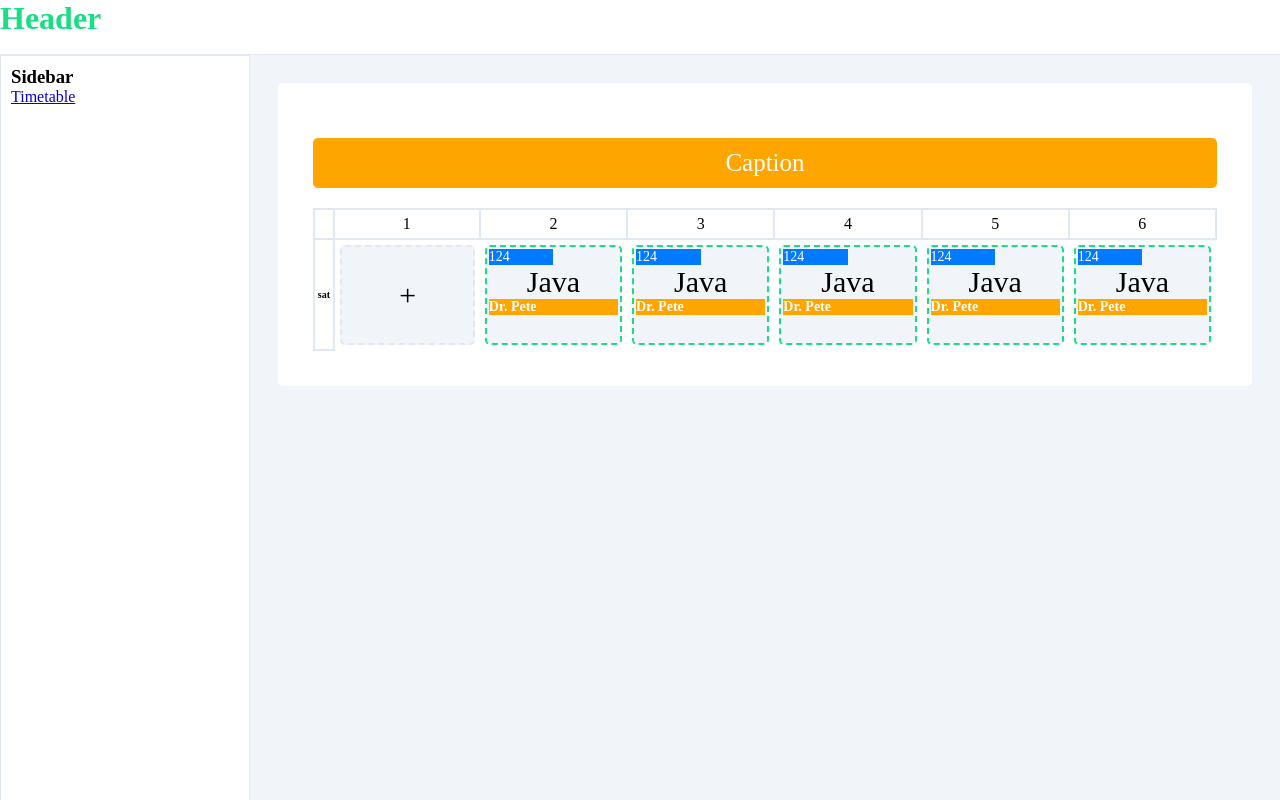
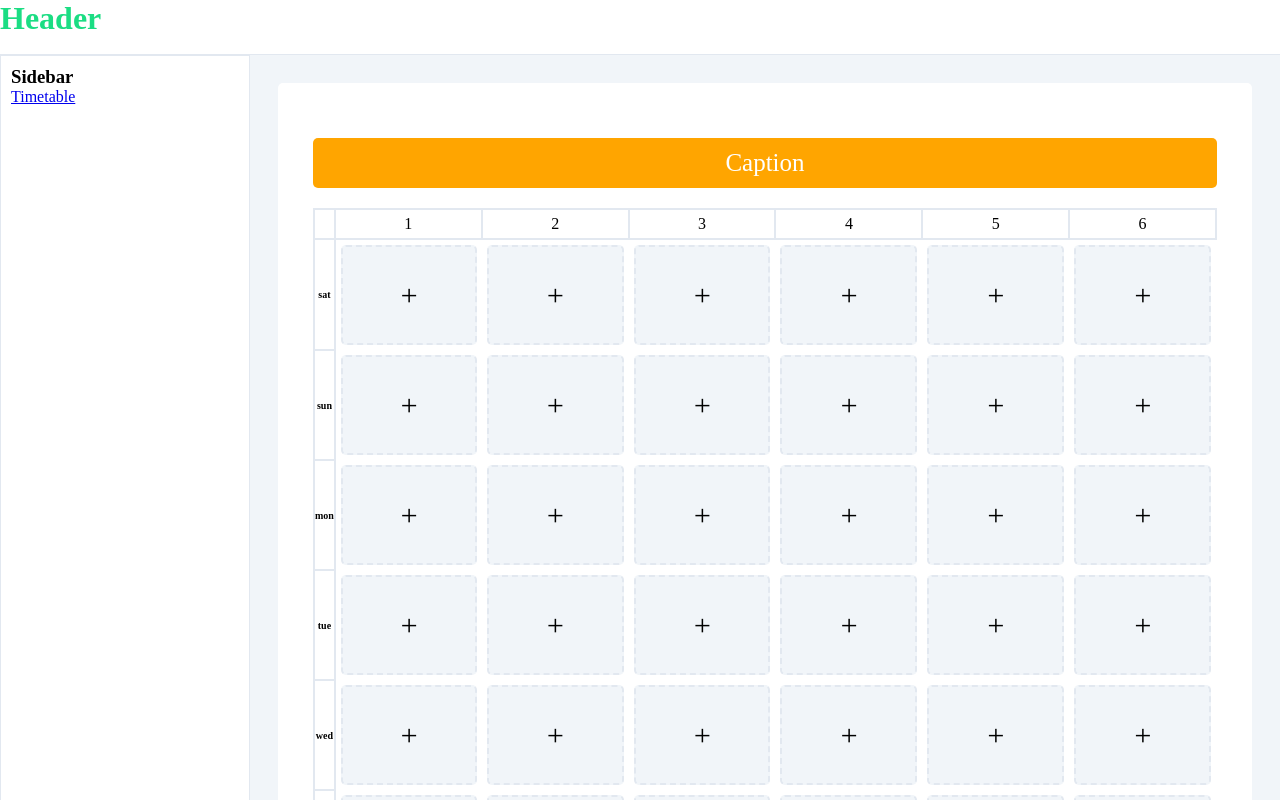
Before and after one commit to EzzatKhaqan/Vue-Journey, a Vue app in the folder module-library/: page /timetable in a window 1280 px wide. Built offline with nearby package versions, Linux system fonts and the light colour scheme.

Commit message:
update:timetable

```diff
--- a/module-library/src/modules/Timetable/components/TimetableData.vue
+++ b/module-library/src/modules/Timetable/components/TimetableData.vue
@@ -1,16 +1,24 @@
 <script setup>
+import { computed } from "vue";
+
 const props = defineProps({
-    empty_cell: Boolean
+    data: Object,
 });
+
+const empty = computed(() => {
+    if (props.data)
+        return Object.keys(props.data).length > 0 ? false : true;
+})
+
 </script>
 <template>
 
     <td>
-        <div class="wrapper-data" :class="[props.empty_cell ? 'deactive_border' : 'active_border']">
-            <div v-if="!props.empty_cell">
-                <div class="room">124</div>
-                <div class="lecture">Java</div>
-                <div class="lecturer">Dr. Pete</div>
+        <div class="wrapper-data" :class="[empty ? 'deactive_border' : 'active_border']">
+            <div class="data" v-if="!empty">
+                <div class="room">{{ props.data.location }}</div>
+                <div class="lecture">{{ props.data.subject }}</div>
+                <div class="lecturer">{{ props.data.teacher }}</div>
             </div>
             <div class="emplty_cell" v-else>
                 <i class="pi pi-add">+</i>
@@ -36,6 +44,11 @@ const props = defineProps({
 
 .deactive_border {
     border: 2px dashed var(--e-border-color);
+}
+
+.data {
+    width: 100%;
+    height: 100%;
 }
 
 .emplty_cell {
--- a/module-library/src/modules/Timetable/components/TimetableDataTable.vue
+++ b/module-library/src/modules/Timetable/components/TimetableDataTable.vue
@@ -1,6 +1,11 @@
 <script setup>
 import TimetableData from './TimetableData.vue';
 import TimetableCaption from './TimetableCaption.vue';
+
+const props = defineProps({
+    data: Object,
+});
+
 </script>
 
 <template>
@@ -9,21 +14,10 @@ import TimetableCaption from './TimetableCaption.vue';
         <table>
             <tr>
                 <th></th>
-                <td>1</td>
-                <td>2</td>
-                <td>3</td>
-                <td>4</td>
-                <td>5</td>
-                <td>6</td>
+                <td v-for="i in 6" :key="i">{{ i }}</td>
             </tr>
-            <tr>
-                <th>sat</th>
-                <TimetableData :empty_cell="true" />
-                <TimetableData />
-                <TimetableData />
-                <TimetableData />
-                <TimetableData />
-                <TimetableData />
+            <tr v-for="(day, dayIndex) in props.data" :key="dayIndex">
+                <slot name="body" :day="day" />
             </tr>
         </table>
     </div>
--- a/module-library/src/modules/Timetable/pages/Timetable.vue
+++ b/module-library/src/modules/Timetable/pages/Timetable.vue
@@ -1,11 +1,91 @@
+<script setup>
+import { ref } from 'vue';
+import TimetableDataTable from '../components/TimetableDataTable.vue';
+import TimetableData from "../components/TimetableData.vue";
+const weekday = ref(["sat", "sun", "mon", "tue", "wed", "thu"]);
+const timetable = ref(
+    [
+        {
+            weekday: 0,
+            data: [
+                { slot: 1, data: {} },
+                { slot: 2, data: {} },
+                { slot: 3, data: {} },
+                { slot: 4, data: {} },
+                { slot: 5, data: {} },
+                { slot: 6, data: {} }
+            ]
+        },
+        {
+            weekday: 1,
+            data: [
+                { slot: 1, data: {} },
+                { slot: 2, data: {} },
+                { slot: 3, data: {} },
+                { slot: 4, data: {} },
+                { slot: 5, data: {} },
+                { slot: 6, data: {} }
+            ]
+        },
+        {
+            weekday: 2,
+            data: [
+                { slot: 1, data: {} },
+                { slot: 2, data: {} },
+                { slot: 3, data: {} },
+                { slot: 4, data: {} },
+                { slot: 5, data: {} },
+                { slot: 6, data: {} }
+            ]
+        },
+        {
+            weekday: 3,
+            data: [
+                { slot: 1, data: {} },
+                { slot: 2, data: {} },
+                { slot: 3, data: {} },
+                { slot: 4, data: {} },
+                { slot: 5, data: {} },
+                { slot: 6, data: {} }
+            ]
+        },
+        {
+            weekday: 4,
+            data: [
+                { slot: 1, data: {} },
+                { slot: 2, data: {} },
+                { slot: 3, data: {} },
+                { slot: 4, data: {} },
+                { slot: 5, data: {} },
+                { slot: 6, data: {} }]
+
+        },
+        {
+            weekday: 5,
+            data: [
+                { slot: 1, data: {} },
+                { slot: 2, data: {} },
+                { slot: 3, data: {} },
+                { slot: 4, data: {} },
+                { slot: 5, data: {} },
+                { slot: 6, data: {} }
+            ]
+        },
+    ]
+);
+
+function handleFun(weekday, slot) {
+    let s = timetable.value[weekday].data.find(s => s.slot == slot.slot).data = { location: 123, teacher: "ABC", subject: "abc" };
+}
+
+</script>
 <template>
-    <TimetableDataTable>
-
+    <TimetableDataTable :data="timetable">
+        <template #body="{ day }">
+            <th>{{ weekday[day.weekday] }}</th>
+            <TimetableData v-for="(slot, slotIndex) in day.data" :key="slotIndex" :data="slot.data"
+                @click="handleFun(day.weekday, slot)" />
+        </template>
     </TimetableDataTable>
 
 </template>
-
-<script setup>
-import TimetableDataTable from '../components/TimetableDataTable.vue';
-
-</script>
```
